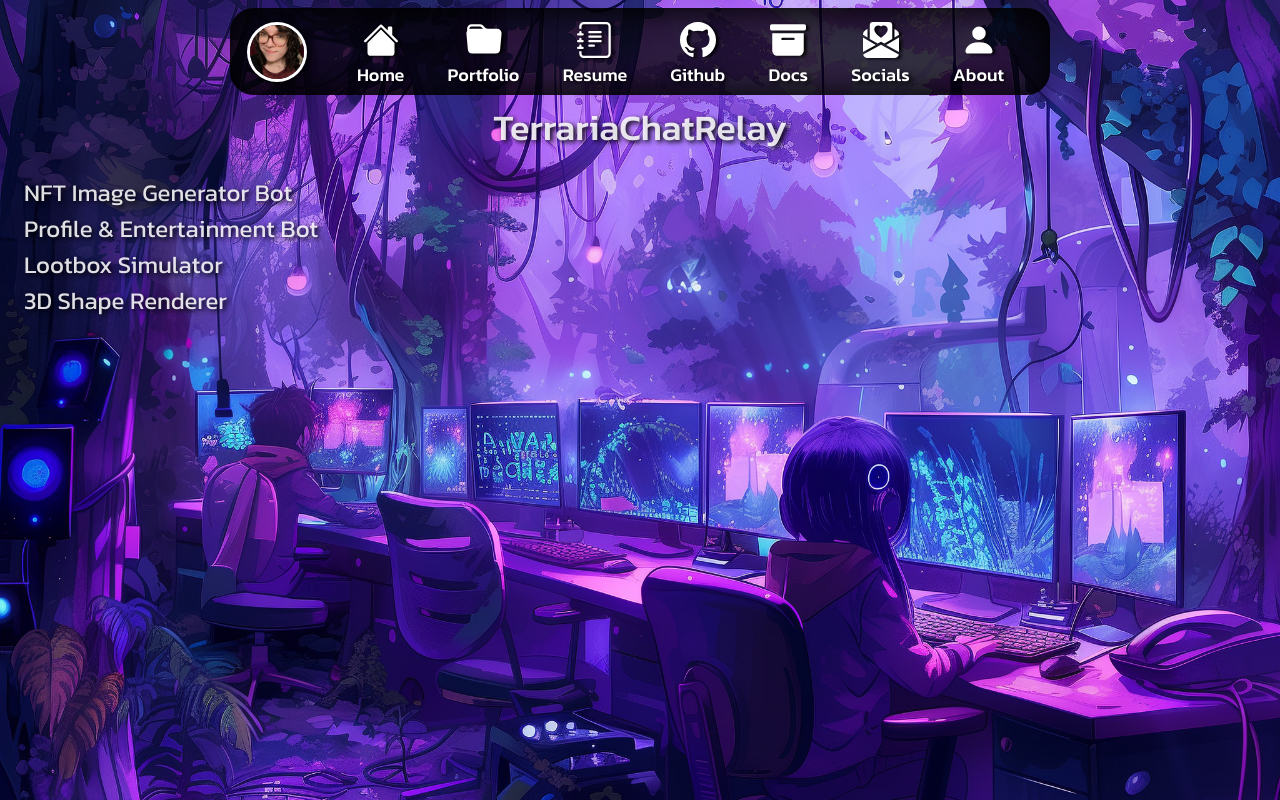
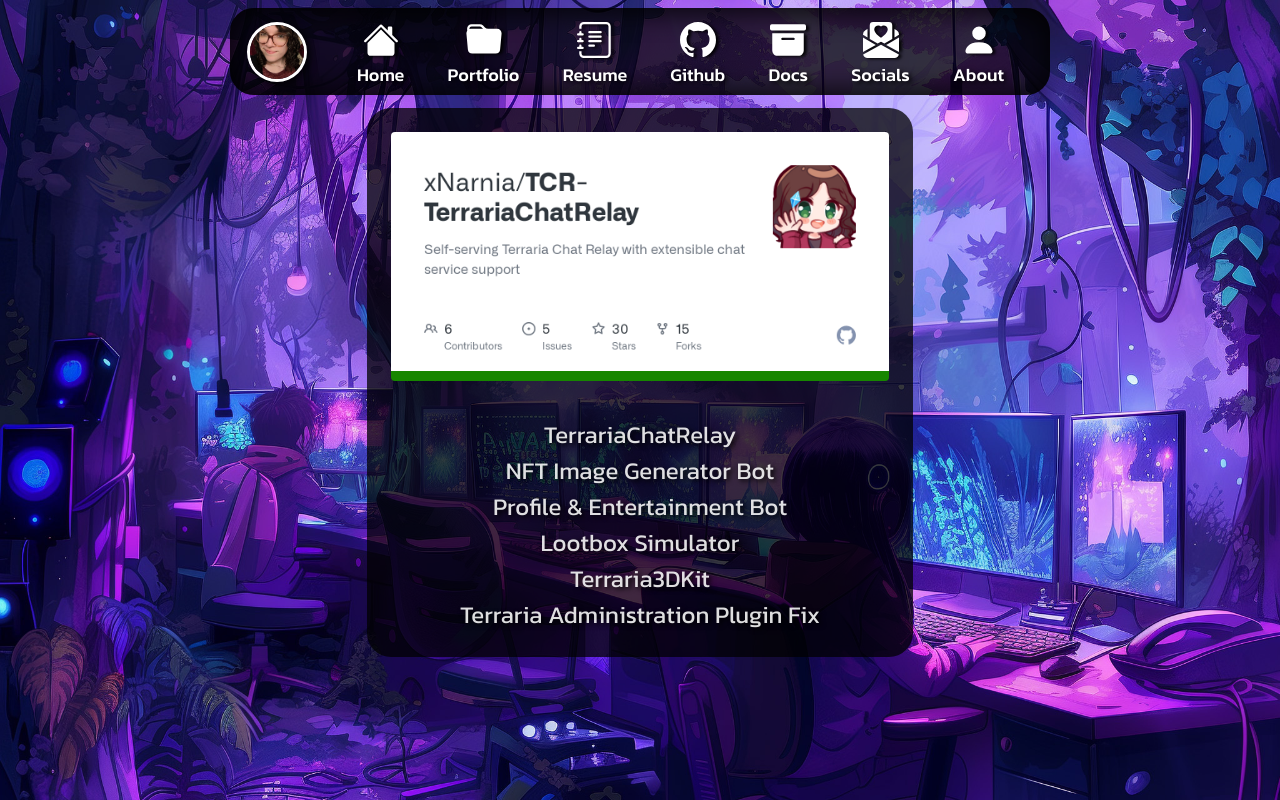
Before and after one commit to xNarnia/NiaWebsite, a React (Vite) app: page /Portfolio-Website/Github in a window 1280 px wide. Built offline with nearby package versions, Linux system fonts and the light colour scheme.

Commit message:
Add content for resume and github

```diff
--- /dev/null
+++ b/src/css/page_resume.css
@@ -0,0 +1,11 @@
+.resume .col-content {
+    text-align: center;
+    padding: 1em;
+    background-color: rgba(0, 0, 0, 0.75);
+    border-radius: 1em;
+}
+
+.resume img {
+    height: auto;
+    width: auto;
+}
--- a/src/routes/Github.tsx
+++ b/src/routes/Github.tsx
@@ -1,10 +1,21 @@
 import NavbarRoute from './templates/NavbarRoute';
 import bg from "../img/bg-github.jpg"
+import githubImage from "../img/TCR-TerrariaChatRelay.png"
+import { Col, Container, Row } from 'react-bootstrap';
+import StyledCol from './templates/StyledCol';
 
 const Github = () => <NavbarRoute BackgroundImage={bg} Element={
   <>
+    <Container className='resume'>
+      <Row>
+        <Col lg={3}>
+        </Col>
+        <StyledCol lg={6} >
+          <a href='https://github.com/xNarnia'>
+            <img src={githubImage} className='rounded img-fluid' />
+          </a><br /><br />
           <div>
-        <h1>TerrariaChatRelay</h1>
+            TerrariaChatRelay
           </div>
           <div>
             NFT Image Generator Bot
@@ -16,11 +27,16 @@
             Lootbox Simulator
           </div>
           <div>
-        3D Shape Renderer
+            Terraria3DKit
           </div>
           <div>
-
+            Terraria Administration Plugin Fix
           </div>
+        </StyledCol>
+        <Col lg={3}>
+        </Col>
+      </Row>
+    </Container>
   </>
 } />
 
--- a/src/routes/Resume.tsx
+++ b/src/routes/Resume.tsx
@@ -1,8 +1,18 @@
 import NavbarRoute from './templates/NavbarRoute';
 import bg from '../img/bg-resume.jpg'
+import { Col, Container, Row } from 'react-bootstrap';
+import StyledCol from './templates/StyledCol';
+import '../css/page_resume.css'
 
 const Resume = () => <NavbarRoute BackgroundImage={bg} Element={
-  <>Resume</>
+  <Container className='resume'>
+      <Row>
+        <StyledCol lg={12}>
+          <h1>Where can I find your resume?</h1>
+          Feel free to shoot me a message privately and I will send it to you via e-mail.
+        </StyledCol>
+      </Row>
+    </Container>
 } />
 
 export default Resume
```
Also changed, not shown: src/img/TCR-TerrariaChatRelay.png (added). Lines whose indentation alone changed are shown as unchanged.
